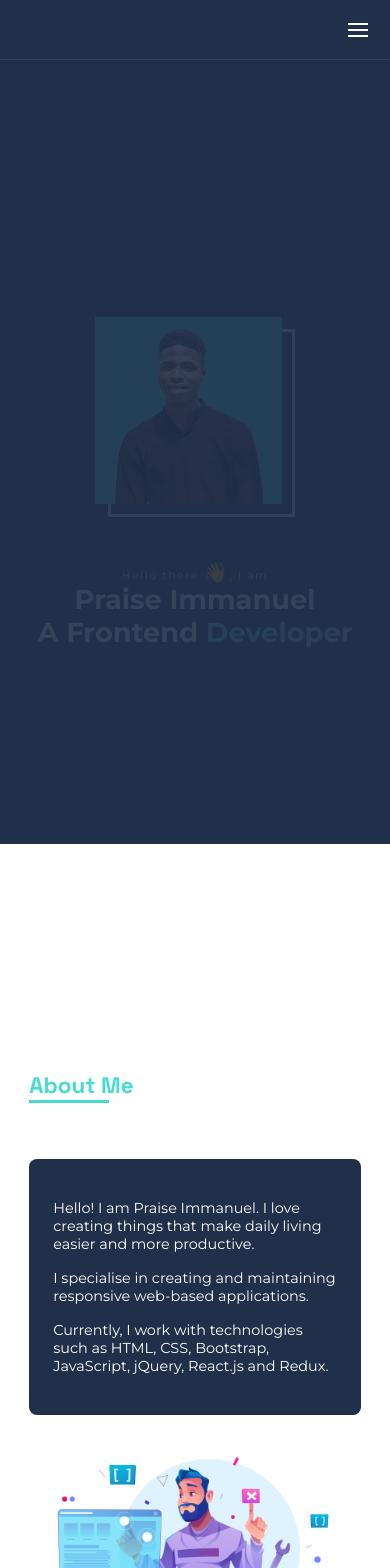
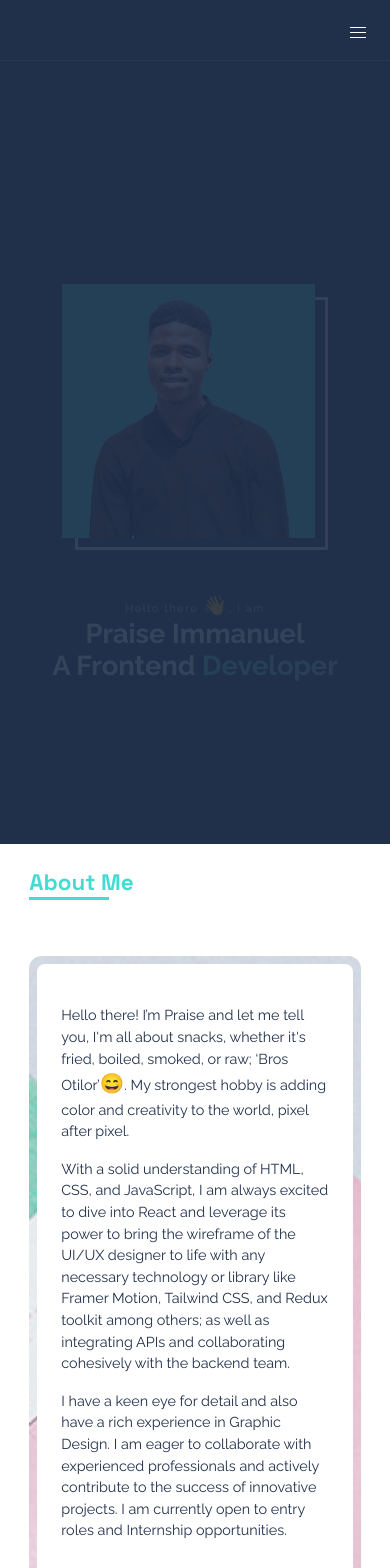
Before and after one commit to PraiseImmanuel/praise-portfolio, a React (Create React App) app: page / in a window 390 px wide. Shown: the top 1568 px of the page. Built offline with nearby package versions, Linux system fonts and the light colour scheme.

Commit message:
Chore: Little Clean Up

```diff
--- a/public/index.html
+++ b/public/index.html
@@ -17,7 +17,7 @@
         <link rel="preconnect" href="https://fonts.googleapis.com" />
         <link rel="preconnect" href="https://fonts.gstatic.com" crossorigin />
         <link
-            href="https://fonts.googleapis.com/css2?family=Montserrat:wght@400;500;600;700;800"
+            href="https://fonts.googleapis.com/css2?family=Raleway:wght@400;500;600;700;800"
             rel="stylesheet"
         />
 
--- a/src/components/About.js
+++ b/src/components/About.js
@@ -4,6 +4,7 @@ const About = () => {
     return (
         <section id="about">
             <div className="about-container margin-container padded-container">
+                <div className="strokes">
                     <div className="h2-heading">
                         <div className="heading-and-image">
                             <h2>About Me</h2>
@@ -11,26 +12,50 @@ const About = () => {
                     </div>
 
                     <div className="about-box-and-image">
+                        <div className="about-box-border">
                             <div className="about-box">
                                 <p>
-                            Hello! I am Praise Immanuel. I love creating things
-                            that make daily living easier and more productive.
+                                    Hello there! I’m Praise and let me tell you,
+                                    I'm all about snacks, whether it's fried,
+                                    boiled, smoked, or raw; ‘Bros Otilor’
+                                    <span
+                                        role="img"
+                                        className="wave"
+                                        aria-label="wave"
+                                    >
+                                        😄
+                                    </span>
+                                    . My strongest hobby is adding color and
+                                    creativity to the world, pixel after pixel.
                                 </p>
 
                                 <p>
-                            I specialise in creating and maintaining responsive
-                            web-based applications.
+                                    With a solid understanding of HTML, CSS, and
+                                    JavaScript, I am always excited to dive into
+                                    React and leverage its power to bring the
+                                    wireframe of the UI/UX designer to life with
+                                    any necessary technology or library like
+                                    Framer Motion, Tailwind CSS, and Redux
+                                    toolkit among others; as well as integrating
+                                    APIs and collaborating cohesively with the
+                                    backend team.
                                 </p>
 
                                 <p>
-                            Currently, I work with technologies such as HTML,
-                            CSS, Bootstrap, JavaScript, jQuery, React.js and
-                            Redux.
+                                    I have a keen eye for detail and also have a
+                                    rich experience in Graphic Design. I am
+                                    eager to collaborate with experienced
+                                    professionals and actively contribute to the
+                                    success of innovative projects. I am
+                                    currently open to entry roles and Internship
+                                    opportunities.
                                 </p>
+                            </div>
                         </div>
 
                         <div className="about-img">
                             <img src="/image/about-img-alt.png" alt="" />
+                        </div>
                     </div>
                 </div>
             </div>
--- a/src/components/Header.js
+++ b/src/components/Header.js
@@ -108,7 +108,7 @@ const Header = () => {
                     toggled={displayUl}
                     toggle={setDisplayUl}
                     duration={1}
-                    size={20}
+                    size={16}
                     color={"#ffffff"}
                 />
             </nav>
--- a/src/components/Projects.js
+++ b/src/components/Projects.js
@@ -81,6 +81,7 @@ const Projects = () => {
     return (
         <section id="projects">
             <div className="margin-container padded-container">
+                <div className="strokes">
                     <div className="h2-heading">
                         <div className="heading-and-image">
                             <h2>Recent Projects</h2>
@@ -117,6 +118,7 @@ const Projects = () => {
                         )}
                     </div>
                 </div>
+            </div>
         </section>
     );
 };
--- a/src/styles/About.css
+++ b/src/styles/About.css
@@ -9,14 +9,23 @@
     justify-content: space-between;
 }
 
+.about-box-border {
+    background-image: url("/image/bg-2.jpg");
+    background-repeat: no-repeat;
+    background-size: cover;
+    border-radius: 0.8rem;
+    margin: 2rem 0;
+    padding: 0.5rem;
+}
+
 .about-box {
-    background-color: var(--dark-blue);
+    background-color: var(--white);
     border-radius: 0.5rem;
-    color: var(--white);
+    color: var(--dark-blue);
     height: max-content;
-    margin: 2rem 0;
-    max-width: 35rem;
-    padding: 3rem 2rem;
+    line-height: 1.5;
+    max-width: 37rem;
+    padding: 2.5rem 2rem;
     transition: var(--transition);
 }
 
--- a/src/styles/App.css
+++ b/src/styles/App.css
@@ -31,7 +31,7 @@
     --fw-regular: 400;
     --fw-light: 300;
     /* Font Family */
-    --ff-body: "Montserrat", Helvetica;
+    --ff-body: "Raleway", Helvetica;
     --ff-heading: "Space Grotesk", Helvetica;
     /* Transition */
     --transition: all 0.4s cubic-bezier(0.65, 0.05, 0.38, 0.94);
@@ -73,7 +73,7 @@ body {
     font-family: var(--ff-body);
     font-size: var(--fs-md);
     font-weight: var(--fw-regular);
-    overflow: overlay;
+    overflow-x: hidden;
     width: 100%;
 }
 
@@ -92,6 +92,23 @@ a {
 
 .padded-container {
     min-height: calc(100vh + 5rem);
+}
+
+.strokes {
+    position: relative;
+    margin-bottom: 8rem;
+}
+
+.strokes::after {
+    background-color: rgba(0, 0, 0, 0.214);
+    bottom: -4rem;
+    content: "";
+    display: block;
+    height: 1px;
+    margin: 0 auto;
+    max-width: 1200px;
+    position: absolute;
+    width: 100%;
 }
 
 .h2-heading {
@@ -224,10 +241,6 @@ a {
 }
 
 @media screen and (max-width: 768px) {
-    .padded-container {
-        padding: 7rem 0 0;
-    }
-
     .h2-heading h2 {
         font-size: var(--fs-ll);
     }
--- a/src/styles/Header.css
+++ b/src/styles/Header.css
@@ -1,7 +1,7 @@
 .header {
     background-color: var(--dark-blue);
     backdrop-filter: blur(10px);
-    border-bottom: 1px solid #ffffff10;
+    border-bottom: 1px solid #ffffff08;
     display: flex;
     height: 4.375rem;
     justify-content: space-between;
@@ -148,8 +148,8 @@
 
 @media screen and (max-width: 800px) {
     .header {
-        font-size: 1rem;
-        padding: 3rem;
+        font-size: 0.85rem;
+        padding: 2rem 2rem 1.5rem;
     }
 
     .nav-links {
@@ -168,14 +168,14 @@
 
 @media screen and (max-width: 500px) {
     .header {
-        padding: 0.25rem 0.5rem;
+        padding: 0.5rem 0.5rem 0.25rem;
         height: max-content;
     }
 }
 
 @media screen and (max-width: 340px) {
     .nav-link {
-        padding: 0.5rem;
+        padding: 0.85rem 1.25rem 0.5rem;
     }
 }
 
--- a/src/styles/Home.css
+++ b/src/styles/Home.css
@@ -53,20 +53,24 @@
     background-color: var(--light-blue);
     display: flex;
     justify-content: center;
-    height: clamp(14rem, 28vw, 18rem);
+    height: 55vw;
     position: relative;
-    width: clamp(14rem, 28vw, 18rem);
+    width: 55vw;
+    max-height: 18rem;
+    max-width: 18rem;
     overflow: hidden;
     z-index: 1;
 }
 
 .image-box-stroke {
     border: 0.25rem solid var(--grayish-pink);
-    height: clamp(14rem, 28vw, 18rem);
+    height: 55vw;
     position: absolute;
     top: 1.25rem;
     left: 1.25rem;
-    width: clamp(14rem, 28vw, 18rem);
+    width: 55vw;
+    max-height: 18rem;
+    max-width: 18rem;
 }
 
 .social-links {
@@ -207,8 +211,8 @@
 
     .image-box,
     .image-box-stroke {
-        height: clamp(10rem, 48vw, 16rem);
-        width: clamp(10rem, 48vw, 16rem);
+        height: 65vw;
+        width: 65vw;
     }
 
     .image-box-stroke {
--- a/src/styles/Projects.css
+++ b/src/styles/Projects.css
@@ -9,7 +9,6 @@
     position: relative;
     display: flex;
     flex-direction: column;
-    width: clamp(10rem, 67vw, 60rem);
 }
 
 .project-number {
@@ -32,7 +31,6 @@
     display: flex;
     border-radius: var(--border-radius);
     filter: grayscale(100%) contrast(1) brightness(90%);
-    /* height: clamp(10rem, 20vw, 30rem); */
     mix-blend-mode: lighten;
     transition: var(--transition);
 }
@@ -54,7 +52,8 @@
 .project-title-and-description {
     display: flex;
     flex-direction: column;
-    width: clamp(15rem, 38vw, 30rem);
+    width: 40rem;
+    max-width: 30rem;
 }
 
 .project-title {
@@ -92,22 +91,12 @@
     margin-top: 2rem;
 }
 
-@media screen and (max-width: 1100px) {
-    .project-title-and-description {
-        bottom: -10rem;
-        left: clamp(10rem, 20vw, 30rem);
-        width: clamp(15rem, 50vw, 30rem);
-    }
-}
-
 @media screen and (max-width: 768px) {
-    .project-image .filter {
-        height: 12rem;
+    .project-image .filter > img {
+        width: 25rem;
     }
 
     .project-title-and-description {
-        bottom: -13rem;
-        left: clamp(7rem, 10vw, 15rem);
         width: 25rem;
     }
 
@@ -117,8 +106,11 @@
 }
 
 @media screen and (max-width: 644px) {
+    .project-image .filter > img {
+        width: 22rem;
+    }
+
     .project-title-and-description {
-        left: clamp(2rem, 5vw, 15rem);
         width: 22rem;
     }
 
@@ -137,10 +129,6 @@
         width: -moz-fit-content;
         width: fit-content;
     }
-
-    .project-title-and-description {
-        left: 0;
-    }
 }
 
 @media screen and (max-width: 438px) {
@@ -152,13 +140,12 @@
         justify-content: center;
     }
 
-    .project-image .filter {
-        height: 10rem;
+    .project-image .filter > img {
+        width: 17.875rem;
     }
 
     .project-title-and-description {
         width: 17.875rem;
-        left: 0;
     }
 
     .project-title > h3 {
--- a/src/styles/UsedIntro.css
+++ b/src/styles/UsedIntro.css
@@ -157,8 +157,8 @@ svg {
 .welcome {
     color: #e6f7f6;
     font-size: 1.1rem;
-    font-family: "Montserrat", "Gill Sans", "Gill Sans MT", Calibri,
-        "Trebuchet MS", sans-serif;
+    font-family: "Raleway", "Gill Sans", "Gill Sans MT", Calibri, "Trebuchet MS",
+        sans-serif;
     display: block;
     position: absolute;
     top: 50%;
```
Also changed, not shown: src/components/MaxWidthContainer.jsx (deleted, +0 -8 lines), src/styles/MaxWidthContainer.css (deleted, +0 -16 lines), public/image/bg-2.jpg (added). Lines whose indentation alone changed are shown as unchanged.
